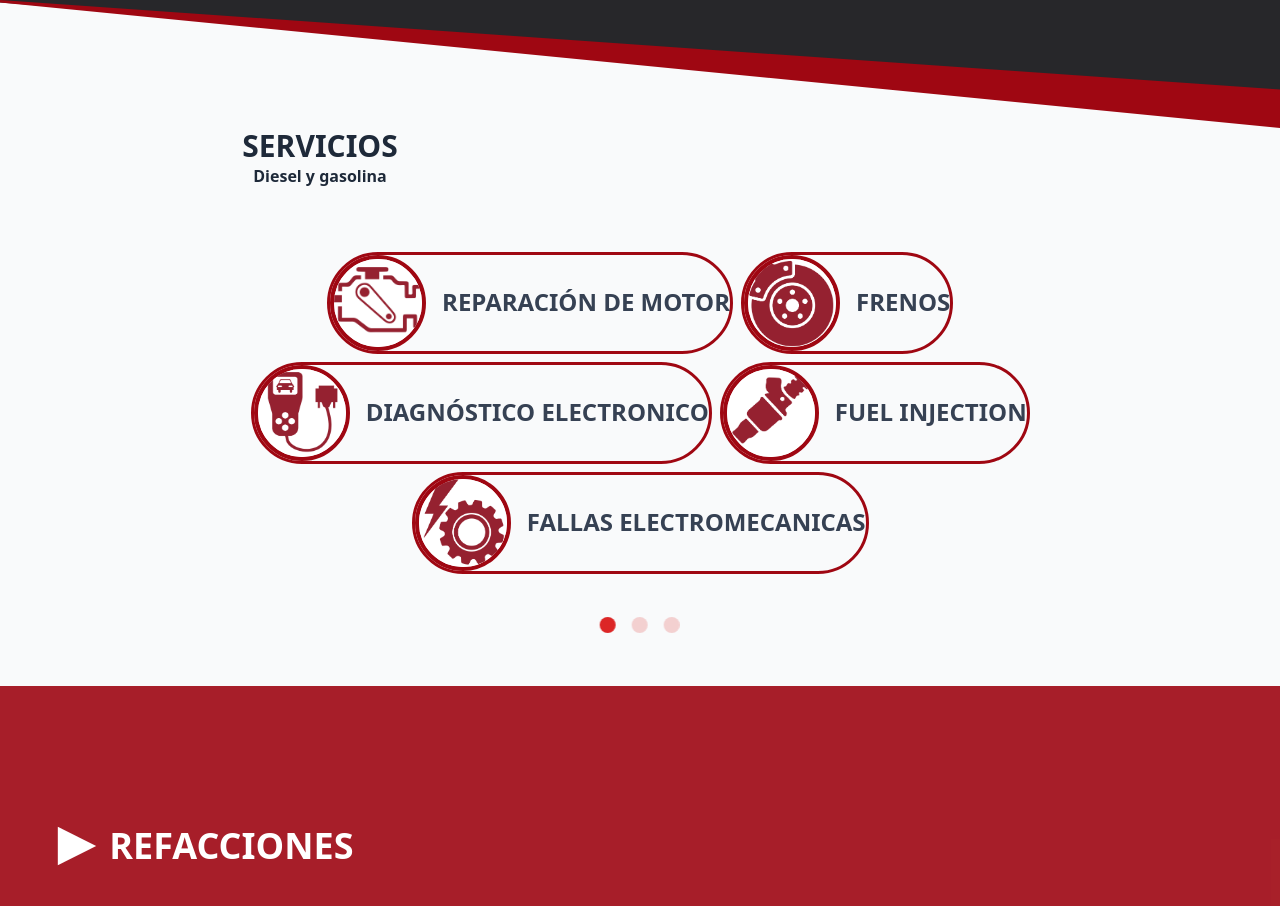
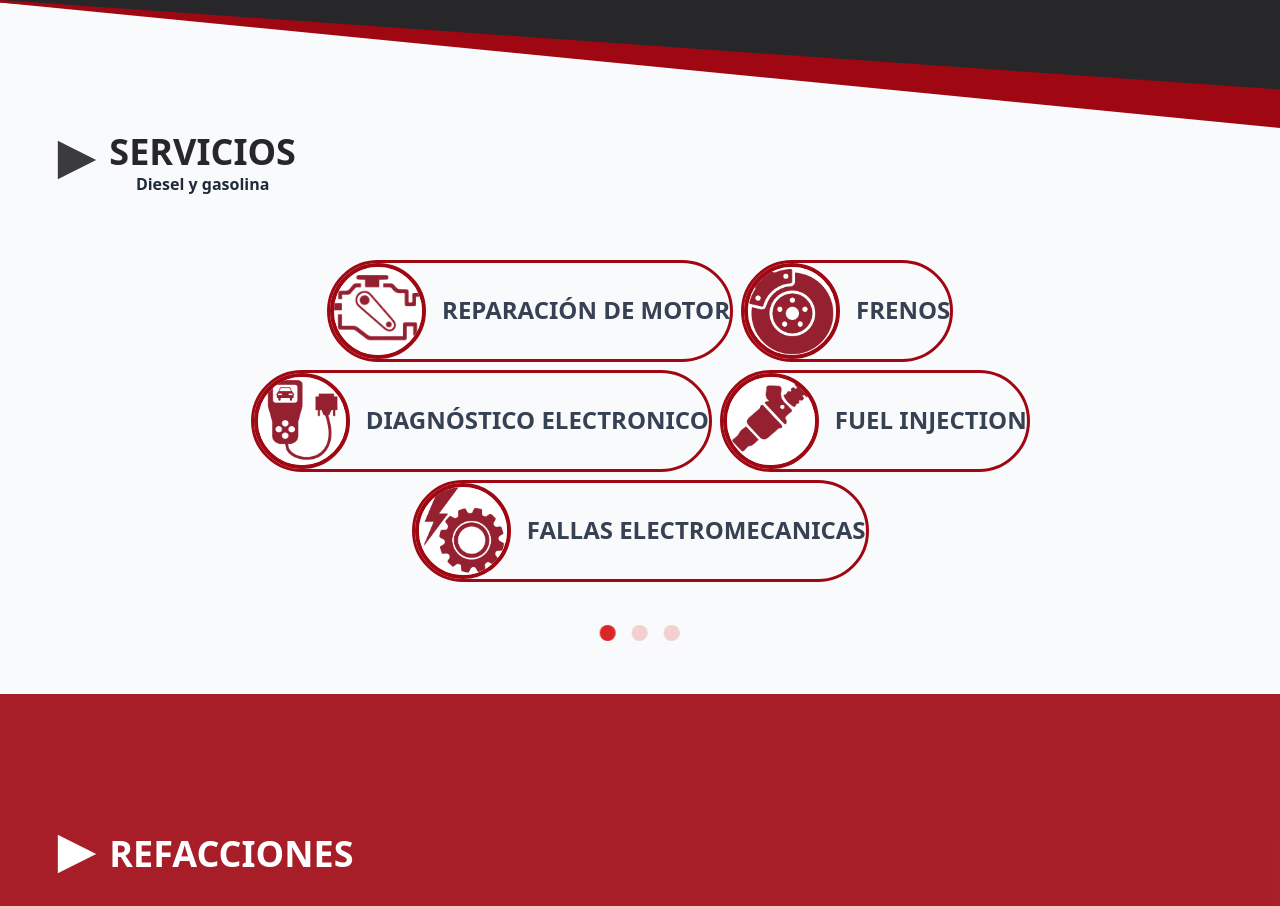
Before and after one commit to LegaspiRicardo/Diesel-Dynamic-Service, a React (Vite) app: page / in a window 1280 px wide. Shown: the part 1194-2100 px from the top of the page. Built offline with nearby package versions, Linux system fonts and the light colour scheme; the HTML template or start-up script is replaced by a standard one.

Commit message:
Add files via upload

```diff
--- a/src/pages/Home.tsx
+++ b/src/pages/Home.tsx
@@ -119,7 +119,7 @@ export default function Home() {
             {/* Lineas diagonales, separando secciones */}
             <div className="w-full overflow-hidden transform mt-24 mb-16 static">
                 <svg
-                    className="w-full h-64 md:h-32 block transform rotate-y-180 "
+                    className="w-full h-64 md:h-32 block transform rotate-y-180"
                     viewBox="0 0 100 100"
                     preserveAspectRatio="none"
                 >
@@ -134,9 +134,23 @@ export default function Home() {
                         className="fill-red-800"
                     />
                 </svg>
-                <div className=" w-3/6 text-center">
-                    <h2 className="text-3xl font-bold uppercase">Servicios</h2>
-                    <p className=" font-semibold">Diesel y gasolina</p>
+                <div className="flex w-11/12 mx-auto ">
+                    <svg
+                        className="w-12 h-16 text-zinc-800/90 mr-2 inline-block transform rotate-90"
+                        fill="currentColor"
+                        viewBox="0 0 20 20"
+                        xmlns="http://www.w3.org/2000/svg"
+                    >
+                        <path d="M10 2 L18 18 H2 Z" />
+                    </svg>
+                    <div>
+                        <h2 className="text-3xl md:text-4xl font-bold mt-1 text-zinc-800 uppercase">
+                            Servicios
+                        </h2>
+                        <p className="font-semibold text-center">Diesel y gasolina</p>
+                    </div>
+
+
                 </div>
 
             </div>
```
